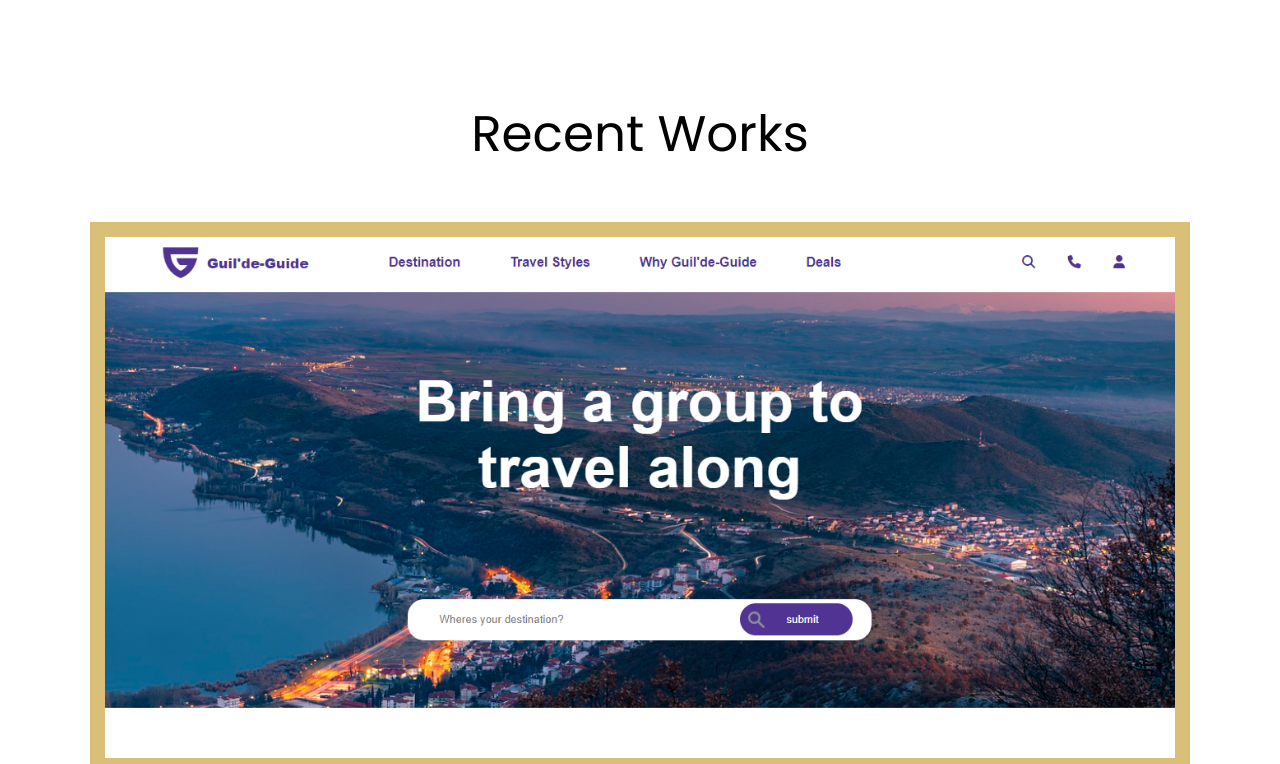
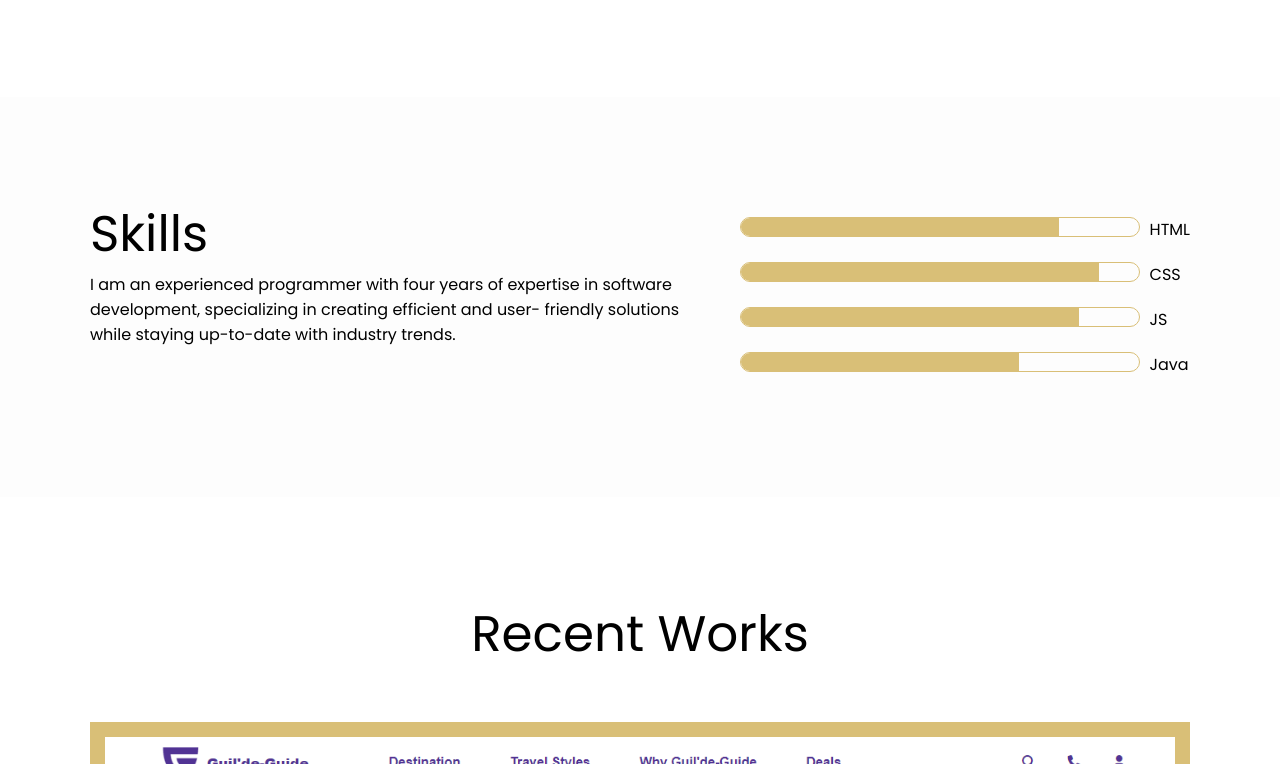
Before and after one commit to CreefordSanchez/my-own-website, a website: page index.html in a window 1280 px wide. Shown: the part 1536-2300 px from the top of the page. Drawn offline with Linux system fonts and the light colour scheme.

Commit message:
added-skill-list

```diff
--- a/assets/css/style.css
+++ b/assets/css/style.css
@@ -88,6 +88,7 @@ nav ul {
   background-color: var(--app-white);
   color: var(--app-black);
   position: relative;
+  margin-bottom: 100px;
 
   .container {
     display: flex;
@@ -131,6 +132,66 @@ nav ul {
   position: absolute;
   bottom: 0;
 }
+
+/* Skills */
+.skills {
+  background-color: #f5f5f544;
+
+  .container {
+    display: flex;
+    justify-content: space-between;
+    position: relative;
+    gap: 20px;
+  }
+}
+
+.skill-container {
+  display: flex;
+  gap: 10px;
+  margin: 20px 0;
+}
+
+.bar {
+  width: 400px;
+  height: 20px;
+  border-radius: 10px;
+  border: 1.5px solid var(--app-orange);
+  overflow: hidden;
+
+  .bar-level {
+    background-color: var(--app-orange);
+    height: 100%;
+    width: 0;
+    transition: width 0.8s ease;
+  }
+}
+
+.skill-container:nth-of-type(2) .bar-level {
+  width: 80%;
+  height: 100%;
+  background-color: var(--app-orange);
+}
+
+.skill-container:nth-of-type(3) .bar-level {
+  width: 90%;
+  height: 100%;
+  background-color: var(--app-orange);
+}
+
+
+.skill-container:nth-of-type(4) .bar-level {
+  width: 85%;
+  height: 100%;
+  background-color: var(--app-orange);
+}
+
+
+.skill-container:nth-of-type(5) .bar-level {
+  width: 70%;
+  height: 100%;
+  background-color: var(--app-orange);
+}
+
 
 /* Recent Works */
 .projects {
@@ -210,6 +271,11 @@ nav ul {
   border: 1px solid var(--app-orange);
 }
 
+/* Contact */
+.contact {
+
+}
+
 /* Media Query */
 @media screen and (min-width:865px) {
   .project-picture-box {
--- a/index.html
+++ b/index.html
@@ -63,6 +63,50 @@
       <div class="square"></div>
     </section>
 
+    <section class="skills section-space">
+      <div class="container">
+        <div class="skills-heading">
+          <h2 class="section-title-size">
+            Skills
+          </h2>
+          <p>
+            I am an experienced programmer with four years of expertise in
+            software development, specializing in creating efficient and user-
+            friendly solutions while staying up-to-date with industry trends.
+          </p>
+        </div>
+
+        <div class="skill-list">
+          <div class="center-list">
+
+          </div>
+          <div class="skill-container">
+            <div class="bar">
+              <div class="bar-level"></div>
+            </div>
+            <p>HTML</p>
+          </div>
+          <div class="skill-container">
+            <div class="bar">
+              <div class="bar-level"></div>
+            </div>
+            <p>CSS</p>
+          </div>
+          <div class="skill-container">
+            <div class="bar">
+              <div class="bar-level"></div></div>
+            <p>JS</p>
+          </div>
+          <div class="skill-container">
+            <div class="bar">
+              <div class="bar-level"></div>
+            </div>
+            <p>Java</p>
+          </div>
+        </div>
+      </div>
+    </section>
+
     <section class="projects section-space">
       <div class="container">
         <h2 class="section-title-size">
@@ -116,6 +160,8 @@
         </div>
       </div>
     </section>
+
+    <section class="contact section-space"></section>
     <br>
     <br>
     <br>
```
